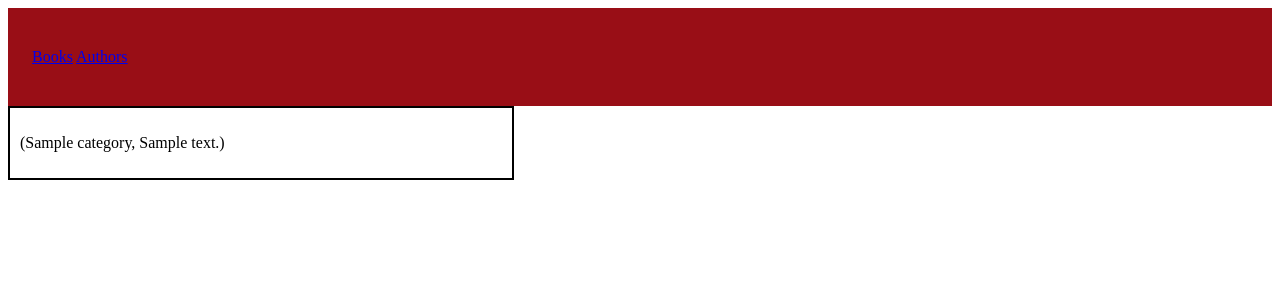
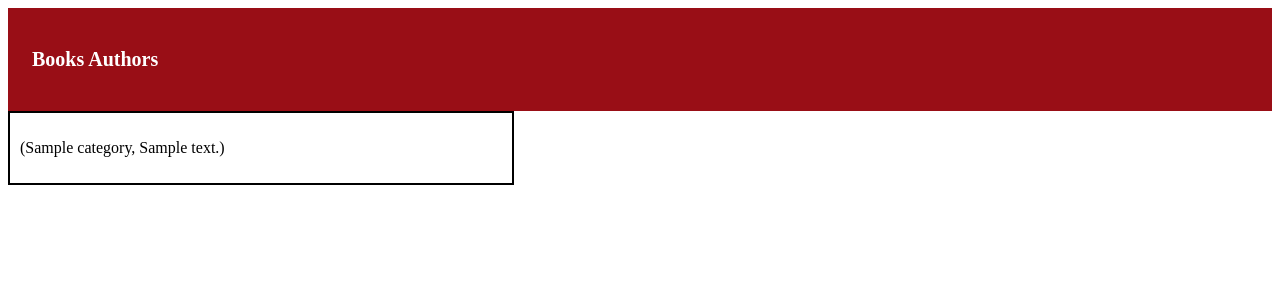
Before and after one commit to amymhaddad/upcase_booklist_app, a Flask app: template upcase_booklist_app/templates/single_book.html in a window 1280 px wide. Shown: the top 300 px of the page. Run offline with Flask 2, Linux system fonts and the light colour scheme; the template is opened without the code that fills it: most values are stand-ins (such as "Sample title", 1, 10 or a date in 2020); parts of the project's set-up code (start-up, migrations or seed data) failed here and were passed over.

Commit message:
Updated css for all pages on nav header

```diff
--- a/upcase_booklist_app/static/main.css
+++ b/upcase_booklist_app/static/main.css
@@ -8,22 +8,24 @@
     background: #990E16;
     padding: 1.5em;
     width: 100%;
+
+}
+
+.page-header ul {
+
+    padding-left: 0;
+}
+
+.page-header-link {
     display: inline-block;
 }
 
-.page-header ul {
-    list-style-type: none;
-    padding-left: 0;
-}
-
 .page-header-link a{
-    display: inline-block;
-    font-size: 25px;
+    font-size: 20px;
     font-weight: bold;
     color:white;
     text-decoration: none;
 }
-
 
 .page-header-link a:hover {
     text-decoration: underline;
--- a/upcase_booklist_app/templates/single_book.html
+++ b/upcase_booklist_app/templates/single_book.html
@@ -10,12 +10,12 @@
     </head>
 
     <body>
-        <div class="page-header">
-            <p class="nav-item">
-                <a href="{{ url_for('book_list') }}">Books</a>
-                <a href="{{ url_for('authors') }}">Authors</a>
-            </p>
-        </div>
+        <nav class="page-header">
+                <ul>
+                    <li class="page-header-link"><a href="{{ url_for('book_list') }}">Books</a></li>
+                    <li class="page-header-link"><a href="{{ url_for('authors') }}">Authors</a></li>
+                </ul>
+            </nav>
 
         <div class='box'>
 
```
